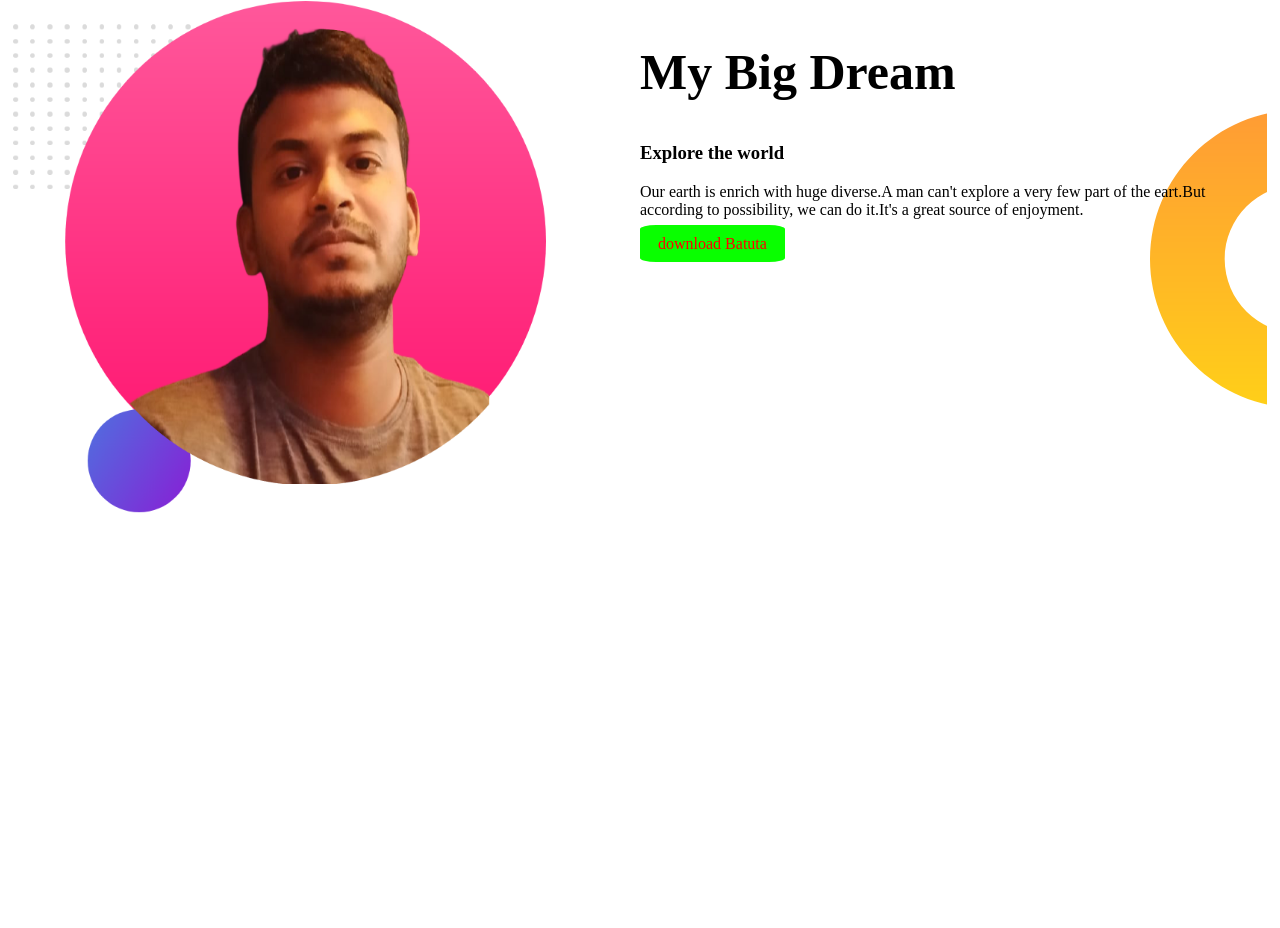
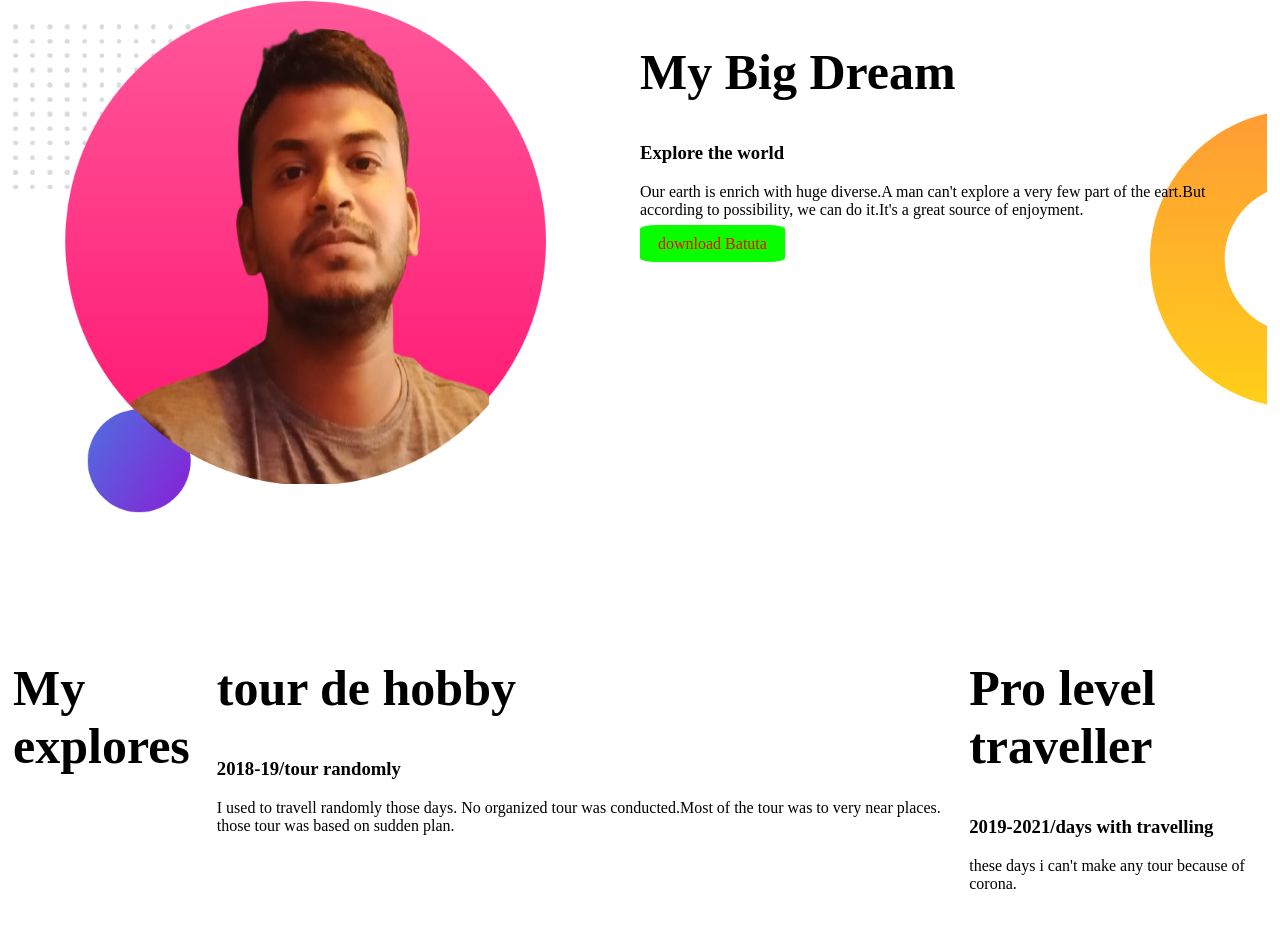
Before and after one commit to hirajheel/own-portfolio, a plain HTML site: page index.html in a window 1280 px wide. Shown: the part 645-1573 px from the top of the page. Before the commit the page ends 1275 px from the top, so only its background shows below. Drawn offline with Linux system fonts and the light colour scheme; a web font is replaced by a local one.

Commit message:
developer commit

```diff
--- a/index.html
+++ b/index.html
@@ -44,6 +44,21 @@
         </div>
 
     </section>
+    <section class="experience-area">
+        <h1>My explores</h1>
+        <div>
+            <h1>tour de hobby</h1>
+            <h3>2018-19/tour randomly</h3>
+            <p>I used to travell randomly those days. No organized tour was conducted.Most of the tour was to very near
+                places. those tour was based on sudden plan.</p>
+        </div>
+        <div>
+            <h1>Pro level traveller</h1>
+            <h3>2019-2021/days with travelling</h3>
+            <p>these days i can't make any tour because of corona.</p>
+        </div>
+
+    </section>
 </body>
 
 </html>
```
